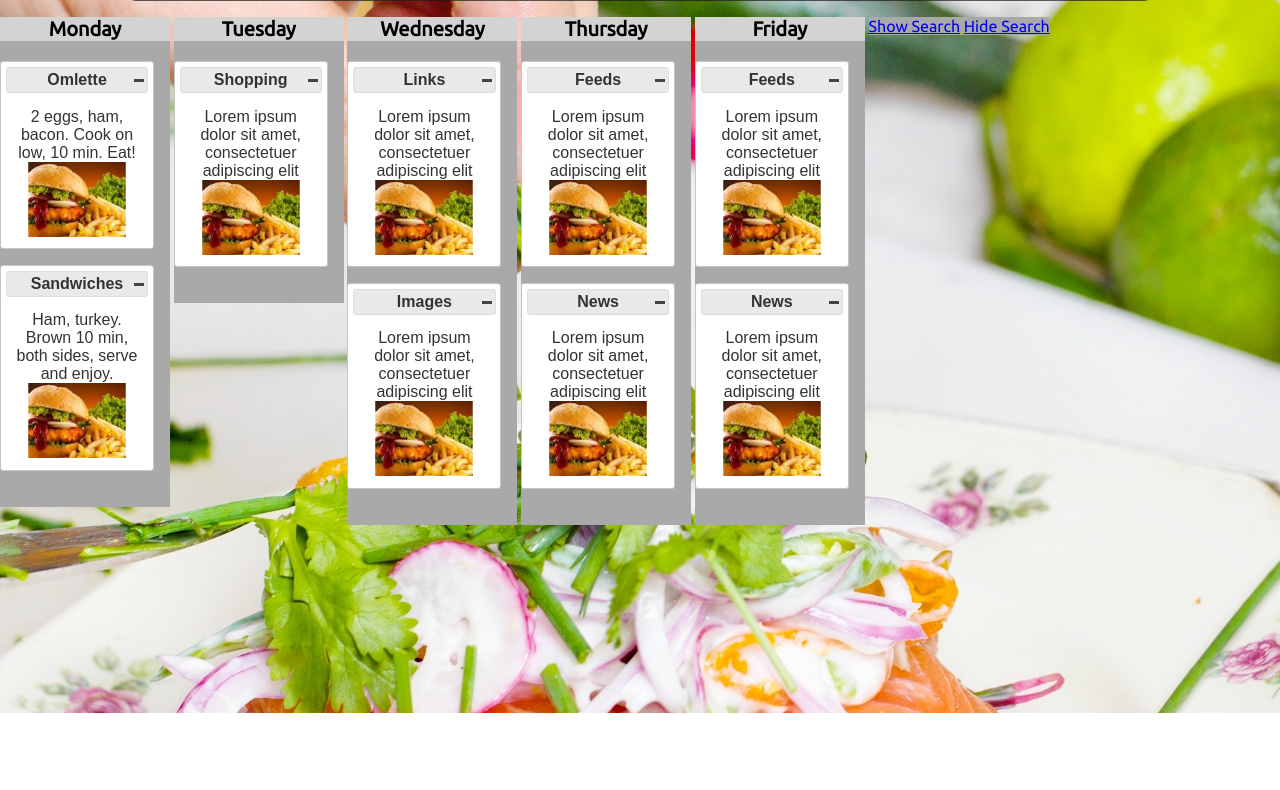
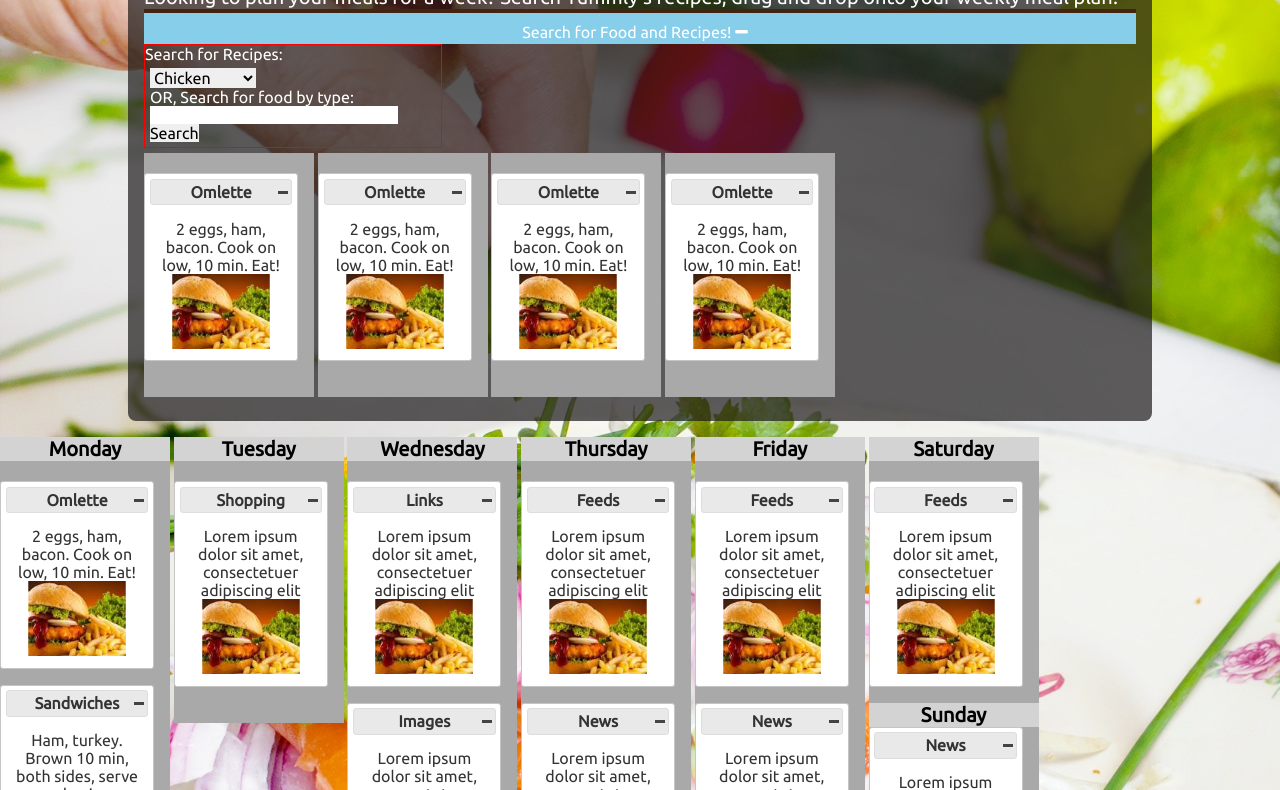
Before and after one commit to danj707/foodme, a website: page public/index.html in a window 1280 px wide. Shown: the part 87-877 px from the top of the page. Before the commit the page ends 800 px from the top, so only its background shows below. Drawn offline with nearby package versions, Linux system fonts and the light colour scheme.

Commit message:
Continue working on layout, html design.  JS pulldown menu, layout of JQ UI, search results.

```diff
--- a/public/app.js
+++ b/public/app.js
@@ -2,8 +2,16 @@
 
 /* global $ */
 
-$( function() {
+$(document).ready(function(){
     $( ".column" ).sortable({
+      connectWith: ".column",
+      connectWith: ".search_col",
+      handle: ".portlet-header",
+      cancel: ".portlet-toggle",
+      placeholder: "portlet-placeholder ui-corner-all"
+    });
+    $( ".search_col" ).sortable({
+      connectWith: ".search_col",
       connectWith: ".column",
       handle: ".portlet-header",
       cancel: ".portlet-toggle",
@@ -21,4 +29,12 @@ $( function() {
       icon.toggleClass( "ui-icon-minusthick ui-icon-plusthick" );
       icon.closest( ".portlet" ).find( ".portlet-content" ).toggle();
     });
-  } );
+
+    $(".btn-slide").click(function(){
+      $("#panel").slideToggle("slow");
+      //$(this).toggleClass("active");
+      $("i").toggleClass("fa-minus fa-plus");
+      //return false;
+    });
+
+  });
--- a/public/index.html
+++ b/public/index.html
@@ -6,19 +6,95 @@
      <link rel="stylesheet" href="https://cdnjs.cloudflare.com/ajax/libs/jqueryui/1.12.1/jquery-ui.css">
      <link rel="stylesheet" href="stylesheet.css">
      <link href="https://fonts.googleapis.com/css?family=Ubuntu" rel="stylesheet">
+     <link href="https://maxcdn.bootstrapcdn.com/font-awesome/4.7.0/css/font-awesome.min.css" rel="stylesheet">
      <meta name="viewport" content="width=device-width,initial-scale=1.0">
   </head>
 
   <body>
 
-    <div class="transparency">
-      <div class="title">
-        <h1>Food Me!</h1>
-      </div>
-    </div>
+    <header class="transparency">
+      <h1 class="title">Food Me!</h1>
+      <p class="intro">Looking to plan your meals for a week? Search Yummly's recipes, drag and drop onto your weekly meal plan!</p>
+        <!-- FOOD / RECIPE SEARCH MENU -->
+        <section class="top_search">
+          <p class="slide"><a href="#" class="btn-slide">Search for Food and Recipes! <i class="fa fa-minus" aria-hidden="true"></i></a></p>
+          <div id="panel">
+            <div class="sidesearch">
+               <p>Search for Recipes:</p>
+               <form id="foodsearch">
+                 <select name="search">
+                   <option value="chicken">Chicken</option>
+                   <option value="beef">Beef</option>
+                   <option value="turkey">Turkey</option>
+                   <option value="vegetarian">Vegan</option>
+                   <option value="kids">Kid Friendly</option>
+                   <option value="dessert">Desserts</option>
+                 </select>
+                 <p>OR, Search for food by type:</p>
+                 <input type="text" name="searchbox">
+                 <p><input type="submit" name="submit" value="Search"></p>
+               </form>
+          </div>
+
+        <section class="search_results">
+
+          <section class="search_col">
+              <div class="column">
+                <div class="portlet">
+                  <div class="portlet-header">Omlette</div>
+                    <div class="portlet-content">2 eggs, ham, bacon.  Cook on low, 10 min.  Eat!
+                      <img src="images\food_placeholder.png" height="75" width="100" alt="food placeholder" align="middle">
+                    </div>
+                </div>
+            </div>
+          </section>
+
+          <section class="search_col">
+              <div class="column">
+                <div class="portlet">
+                  <div class="portlet-header">Omlette</div>
+                    <div class="portlet-content">2 eggs, ham, bacon.  Cook on low, 10 min.  Eat!
+                      <img src="images\food_placeholder.png" height="75" width="100" alt="food placeholder" align="middle">
+                    </div>
+                </div>
+            </div>
+          </section>
+
+          <section class="search_col">
+              <div class="column">
+                <div class="portlet">
+                  <div class="portlet-header">Omlette</div>
+                    <div class="portlet-content">2 eggs, ham, bacon.  Cook on low, 10 min.  Eat!
+                      <img src="images\food_placeholder.png" height="75" width="100" alt="food placeholder" align="middle">
+                    </div>
+                </div>
+            </div>
+          </section>
+
+          <section class="search_col">
+              <div class="column">
+                <div class="portlet">
+                  <div class="portlet-header">Omlette</div>
+                    <div class="portlet-content">2 eggs, ham, bacon.  Cook on low, 10 min.  Eat!
+                      <img src="images\food_placeholder.png" height="75" width="100" alt="food placeholder" align="middle">
+                    </div>
+                </div>
+            </div>
+          </section>
+
+        </section>
+
+
+
+
+
+        </div>
+        </section>
+
+    </header>
 
   <!-- ROW 1 - Monday -->
-  <div class="week_col">
+  <section class="week_col">
     <div class="header">
       Monday
     </div>
@@ -37,10 +113,10 @@
           </div>
       </div>
     </div>
-  </div>
+  </section>
 
   <!-- ROW 2 - Tuesday -->
-  <div class="week_col">
+  <section class="week_col">
     <div class="header">
       Tuesday
     </div>
@@ -53,10 +129,9 @@
       </div>
 
     </div>
-  </div>
+  </section>
 
-
-  <div class="week_col">
+  <section class="week_col">
     <div class="header">
       Wednesday
     </div>
@@ -75,9 +150,9 @@
         </div>
       </div>
     </div>
-  </div>
+  </section>
 
-  <div class="week_col">
+  <section class="week_col">
     <div class="header">
       Thursday
     </div>
@@ -96,9 +171,9 @@
         </div>
       </div>
     </div>
-  </div>
+  </section>
 
-  <div class="week_col">
+  <section class="week_col">
     <div class="header">
       Friday
     </div>
@@ -118,32 +193,35 @@
         </div>
       </div>
     </div>
-  </div>
+  </section>
 
-  <!-- FOOD / RECIPE SEARCH MENU -->
-  <div class="week_col">
+  <section class="week_col">
+    <div class="header">
+      Saturday
+    </div>
+      <div class="column">
+        <div class="portlet">
+          <div class="portlet-header">Feeds</div>
+          <div class="portlet-content">Lorem ipsum dolor sit amet, consectetuer adipiscing elit
+            <img src="images\food_placeholder.png" height="75" width="100" alt="food placeholder" align="middle">
+          </div>
+        </div>
 
-  <div class="search_menu">
-      <a href="#show"class="show">Show Search</a>
-      <a href="#hide"class="hide">Hide Search</a>
-      <div id="cont">Food / Recipe Search
-        <p>Search for Recipes:</p>
-        <form id="foodsearch">
-          <select name="search">
-            <option value="chicken">Chicken</option>
-            <option value="beef">Beef</option>
-            <option value="turkey">Turkey</option>
-            <option value="vegetarian">Vegan</option>
-            <option value="kids">Kid Friendly</option>
-            <option value="dessert">Desserts</option>
-          </select>
-          <p>Search for food by type:</p>
-          <input type="text" name="searchbox">
-          <p><input type="submit" name="submit" value="Search"></p>
-        </form>
+        <div class="header">
+          Sunday
+        </div>
+      <div class="portlet">
+        <div class="portlet-header">News</div>
+        <div class="portlet-content">Lorem ipsum dolor sit amet, consectetuer adipiscing elit
+          <img src="images\food_placeholder.png" height="75" width="100" alt="food placeholder" align="middle">
+        </div>
       </div>
-   </div>
- </div>
+    </div>
+  </section>
+
+
+
+
 
     <script src="https://code.jquery.com/jquery-1.12.4.js"></script>
     <script src="https://code.jquery.com/ui/1.12.1/jquery-ui.js"></script>
--- a/public/stylesheet.css
+++ b/public/stylesheet.css
@@ -13,6 +13,7 @@
     -webkit-padding-after: 0px;
     -webkit-padding-start: 0px;
     -webkit-padding-end: 0px;
+    font-family: 'Ubuntu', sans-serif;
 }
 form {
   padding:5px;
@@ -20,23 +21,44 @@ form {
 body {
   padding-top:10px;
   background-image:url("images/background.jpg");
-  background-
   background-size:auto;
   background-repeat:no-repeat;
-  font-family: 'Ubuntu', sans-serif;
 }
 h1 {
   font-size:40px;
   color:white;
 }
-#cont {
-  display:none;
+#panel .slide {
+	display: none;
+  position: fixed;
+  top:0;
+  right:0;
+  text-align: center;
 }
-.show:focus + .hide {
-  display: inline;
+.slide {
+	margin: 0;
+	padding: 0;
+	border-top: solid 4px #422410;
+	background: skyblue;
 }
-.show:focus + .hide + #cont {
-  display: block;
+.btn-slide {
+	text-align: center;
+	width: 50%;
+	height: 31px;
+	padding: 10px 10px 0 0;
+	margin: 0 auto;
+	display: block;
+	color: #fff;
+	text-decoration: none;
+}
+.intro {
+  color:white;
+  font-size:20px;
+}
+.top_search {
+  display:inline;
+  color:white;
+  font-size:16px;
 }
 .title {
   margin:auto;
@@ -51,15 +73,15 @@ h1 {
     margin-left: auto;
     margin-right: auto;
 }
-.search_menu {
-  /*position: fixed;
-  top:0;
-  left: 50%;
-  width: 20%;*/
-  background-color: darkgrey;
-  text-align: center;
+.form {
+  padding:5px;
 }
 .week_col {
+  display:inline-block;
+  vertical-align:top;
+  background:darkgray;
+}
+.search_col {
   display:inline-block;
   vertical-align:top;
   background:darkgray;
@@ -72,11 +94,31 @@ h1 {
   width:170px;
   text-align:center;
 }
+.sidesearch {
+  display:inline-block;
+  width:30%;
+  border:1px solid red;
+  vertical-align:top;
+}
+.results {
+  display:inline-block;
+  width:60%;
+  border:1px solid red;
+  overflow:scroll;
+  height:200px;
+}
 .column {
   width: 170px;
   padding-bottom: 20px;
   padding-top:20px;
   text-align:center;
+}
+.search_results {
+  width:100%;
+  padding-bottom: 5px;
+  padding-top:5px;
+  display:inline-block;
+  overflow:scroll;
 }
 .portlet {
   text-align:center;
@@ -102,3 +144,6 @@ h1 {
   margin: 0 1em 1em 0;
   height: 50px;
 }
+/*.ui-sortable-helper {
+    display: table;
+}*/
```
Also changed, not shown: public/images/btn-slide.gif (added), public/images/white-arrow.gif (added).
